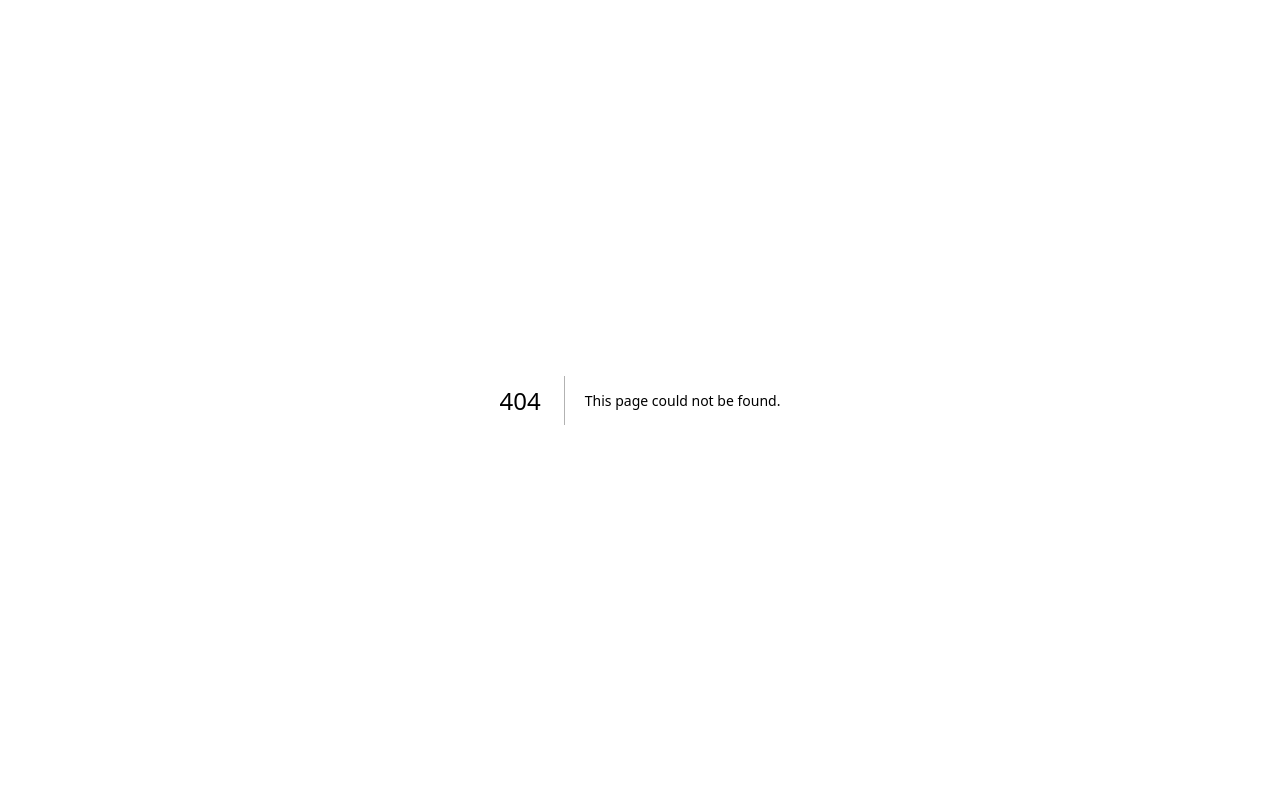
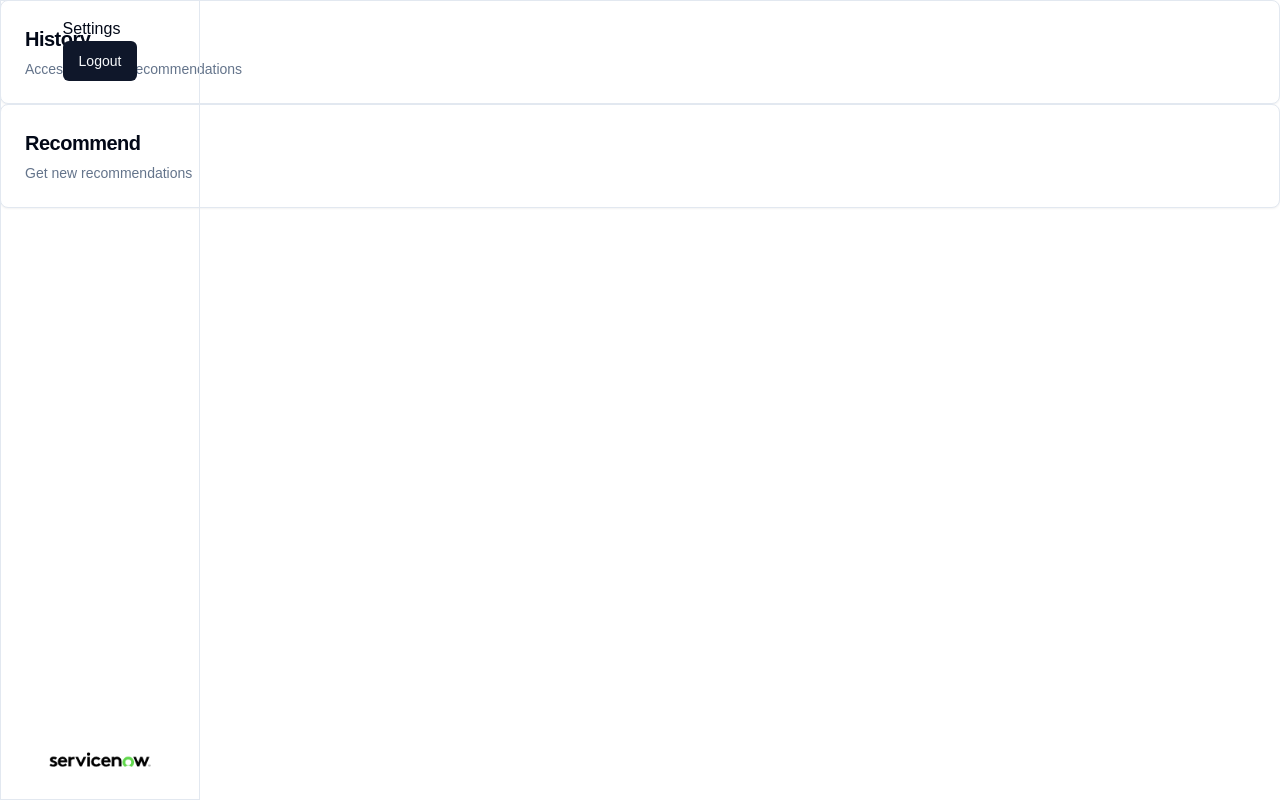
Before and after one commit to DRobinson4105/accelify, a Next.js app: page /userpage in a window 1280 px wide. Before the commit this address had no page. Built offline with nearby package versions, Linux system fonts and the light colour scheme.

Commit message:
Start User page and sidebar

```diff
--- /dev/null
+++ b/src/app/components/SidebarUser.tsx
@@ -0,0 +1,29 @@
+import React from 'react'
+import Link from 'next/link'
+import Image from 'next/image'
+import { Button } from '@/components/ui/button'
+
+const SidebarUser = () => {
+  return (
+    <div className = "position absolute flex flex-col w-[200px] border -r min-h-screen p-4 flex items-center justify-between">
+      <div>
+        <div>
+          Settings
+        </div>
+        <Link href='/signin'>
+            <Button>Logout</Button>
+        </Link>
+      </div>
+      <div className='flex mx-8 my-4'>
+      <Image
+            src={"/images/servicenow-header-logo.png"}
+            width={150}
+            height={110}
+            alt="logo"
+          />
+      </div>
+    </div>
+  )
+}
+
+export default SidebarUser
--- /dev/null
+++ b/src/app/userpage/page.tsx
@@ -0,0 +1,36 @@
+import Link from "next/link"
+import { Button } from "@/components/ui/button"
+import SidebarUser from "../components/SidebarUser";
+import {
+  Card,
+  CardContent,
+  CardDescription,
+  CardHeader,
+  CardTitle,
+} from "@/components/ui/card"
+
+export default function page() {
+  return (
+    <div>
+      <SidebarUser></SidebarUser>
+      <div className="grid-rows-2">
+        <Card className="mx-auto max-w-sim">
+          <CardHeader>
+            <CardTitle className="text-xl">History</CardTitle>
+            <CardDescription>
+              Access previous recommendations
+            </CardDescription>
+          </CardHeader>
+        </Card>
+        <Card>
+        <CardHeader>
+            <CardTitle className="text-xl">Recommend</CardTitle>
+              <CardDescription>
+                Get new recommendations
+              </CardDescription>
+          </CardHeader>
+        </Card>
+      </div>
+    </div>
+  )
+}
```
